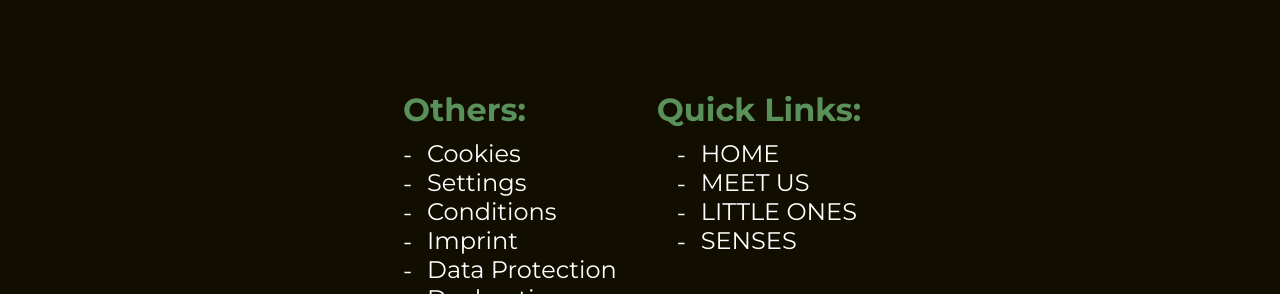
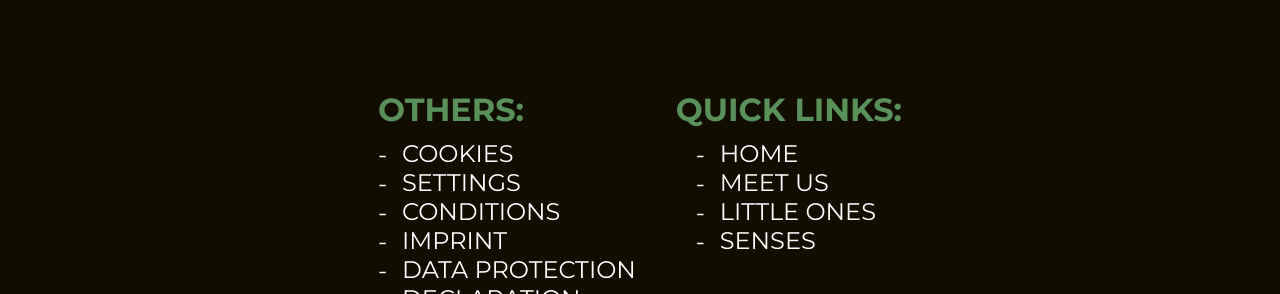
Before and after one commit to Denkhellen/Kobold, a plain HTML site: page index.html in a window 1280 px wide. Shown: the part 11706-12000 px from the top of the page. Drawn offline with Linux system fonts and the light colour scheme.

Commit message:
Footer überarbeitet

```diff
--- a/index.html
+++ b/index.html
@@ -199,19 +199,19 @@
 
     <div class="footer-columns">
       <div class="footer-column">
-        <h3>Others:</h3>
+        <h3>OTHERS:</h3>
         <ul>
-          <li>Cookies</li>
-          <li>Settings</li>
-          <li>Conditions</li>
-          <li>Imprint</li>
-          <li>Data Protection</li>
-          <li>Declaration</li>
-          <li>Help</li>
+          <li>COOKIES</li>
+          <li>SETTINGS</li>
+          <li>CONDITIONS</li>
+          <li>IMPRINT</li>
+          <li>DATA PROTECTION</li>
+          <li>DECLARATION</li>
+          <li>HELP</li>
         </ul>
       </div>
       <div class="footer-column">
-        <h3>Quick Links:</h3>
+        <h3>QUICK LINKS:</h3>
         <ul>
           <li class="footer-column"><a href="#title-container">HOME</a></li>  <!-- Ändern in Button -->
           <li class="footer-column"><a href="#new-grid">MEET US</a></li>
```
